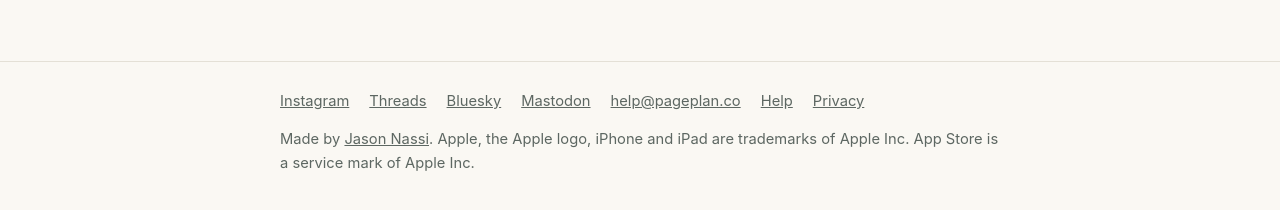
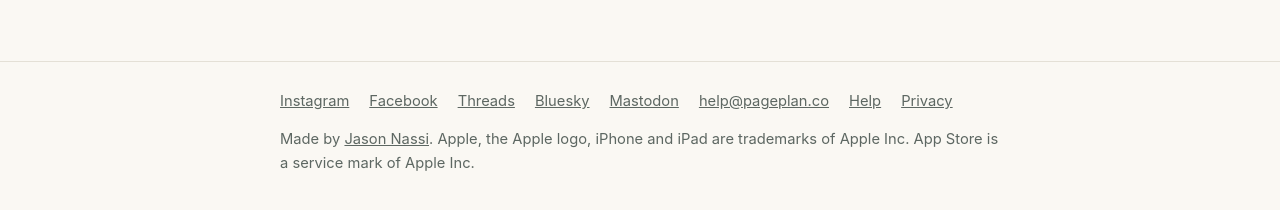
Before and after one commit to jnassi/pageplan.co, a plain HTML site: page 404.html in a window 1280 px wide. Shown: the part 200-410 px from the top of the page. Drawn offline with Linux system fonts and the light colour scheme.

Commit message:
Footer: link the Facebook Page
Co-Authored-By: Claude Opus 5.5 <noreply@anthropic.com>

```diff
--- a/404.html
+++ b/404.html
@@ -31,6 +31,7 @@
 <footer><div class="wrap">
   <div class="links">
     <a href="https://www.instagram.com/pageplanapp" data-goatcounter-click="instagram">Instagram</a>
+    <a href="https://www.facebook.com/pageplanapp" data-goatcounter-click="facebook">Facebook</a>
     <a href="https://www.threads.com/@pageplanapp" data-goatcounter-click="threads">Threads</a>
     <a href="https://bsky.app/profile/pageplan.co" data-goatcounter-click="bluesky">Bluesky</a>
     <a rel="me" href="https://mastodon.social/@pageplanapp" data-goatcounter-click="mastodon">Mastodon</a>
```
Also changed, not shown: help/index.html (+1 -0 lines), index.html (+1 -0 lines), privacy/index.html (+1 -0 lines).
